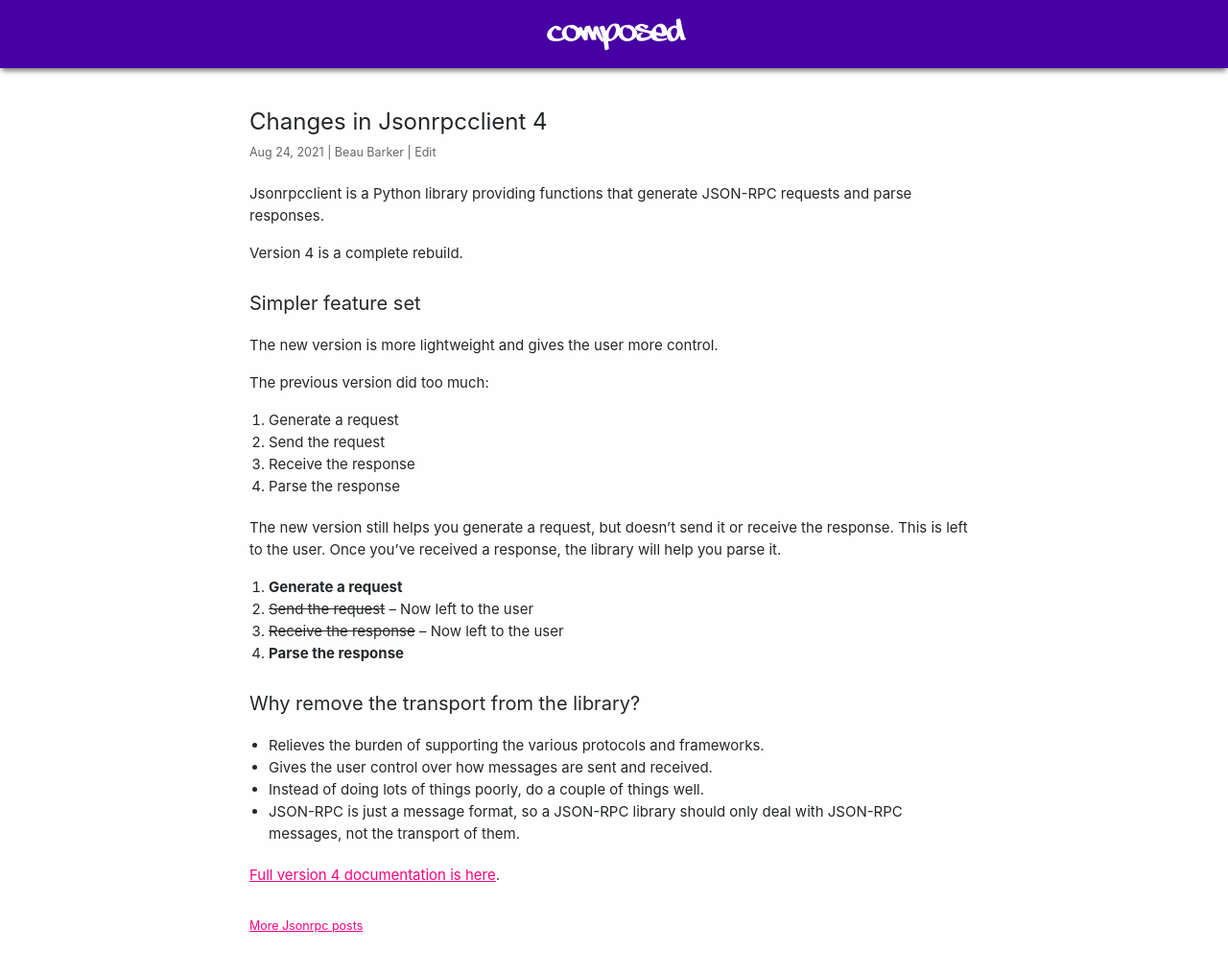
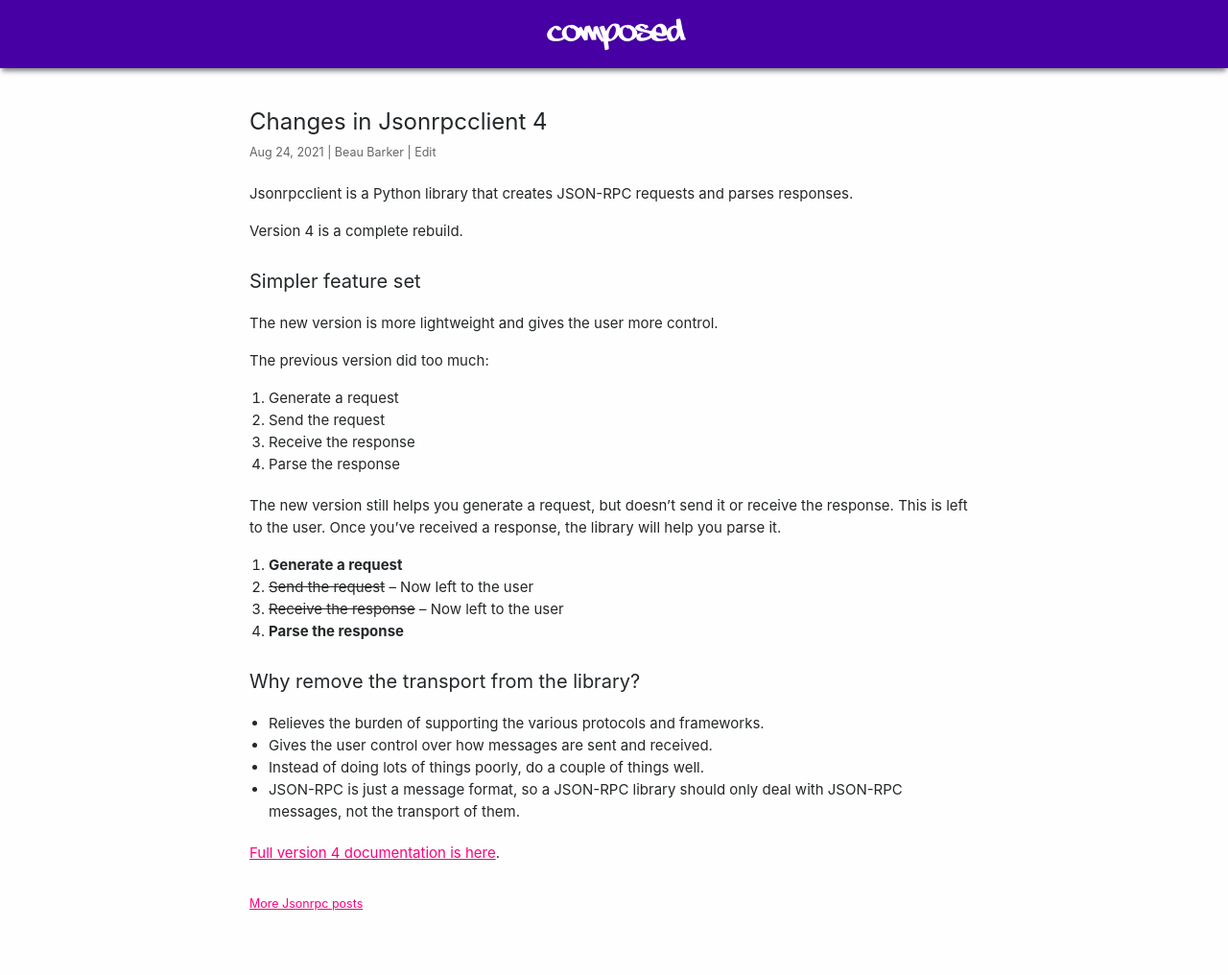
Before and after one commit to explodinglabs/explodinglabs.github.io, a Jekyll site: the page built from docs/_posts/jsonrpc/2021-08-24-jsonrpcclient-4-changes.markdown, in a window 1280 px wide. Shown: the whole page at 96% size. Built offline with Jekyll 4.4.1, drawn with Linux system fonts in a browser that asks for light colours; after the commit the page ends 993 px from its top, so only the background shows below that.

Commit message:
Update 2021-08-24-jsonrpcclient-4-changes.markdown

```diff
--- a/docs/_posts/jsonrpc/2021-08-24-jsonrpcclient-4-changes.markdown
+++ b/docs/_posts/jsonrpc/2021-08-24-jsonrpcclient-4-changes.markdown
@@ -4,8 +4,8 @@ category: jsonrpc
 title: Changes in Jsonrpcclient 4
 permalink: /jsonrpcclient-4-changes
 ---
-Jsonrpcclient is a Python library providing functions that generate JSON-RPC requests and
-parse responses.
+Jsonrpcclient is a Python library that creates JSON-RPC requests and
+parses responses.
 
 Version 4 is a complete rebuild.
 
```
